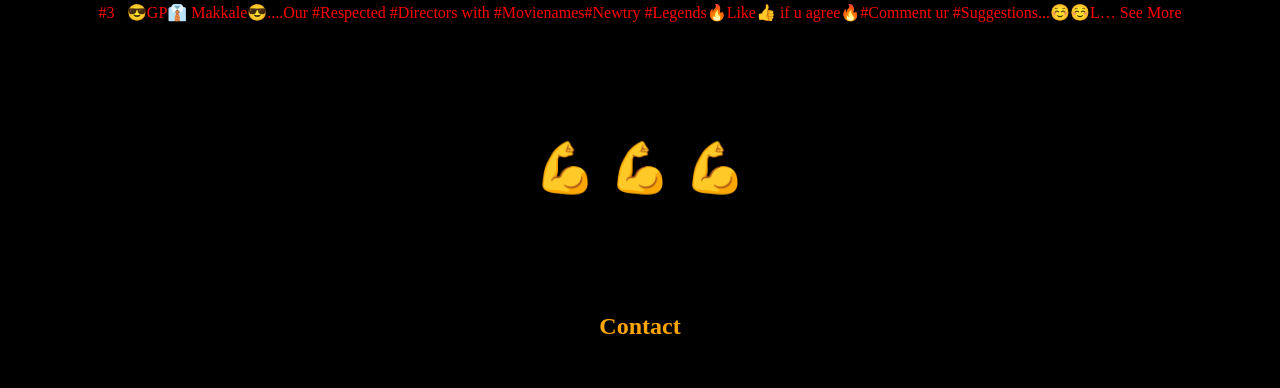
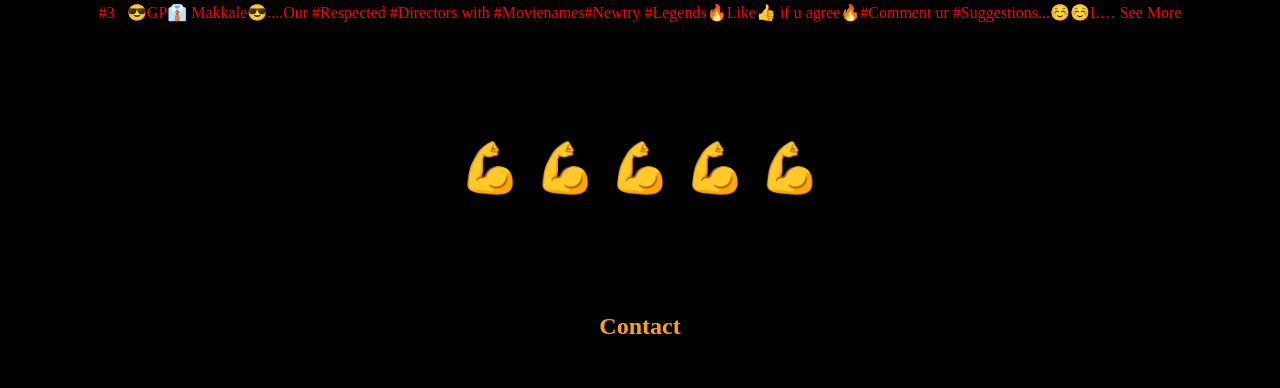
Before and after one commit to bellam403/project-70, a plain HTML site: page index.html in a window 1280 px wide. Shown: the part 7259-7647 px from the top of the page. Drawn offline with Linux system fonts and the light colour scheme.

Commit message:
Update index.html

```diff
--- a/index.html
+++ b/index.html
@@ -82,7 +82,7 @@
         <h1>Green Park Alumni Memes</h1>
         <p>#3⃣😎GP👔 Makkale😎....Our #Respected #Directors with #Movienames#Newtry #Legends🔥Like👍 if u agree🔥#Comment ur #Suggestions...☺️☺️L… See More</p>
 
-        <h6>💪 💪 💪</h6>
+        <h6>💪 💪 💪 💪 💪</h6>
     </section>
 
     <section id="contact">
```
